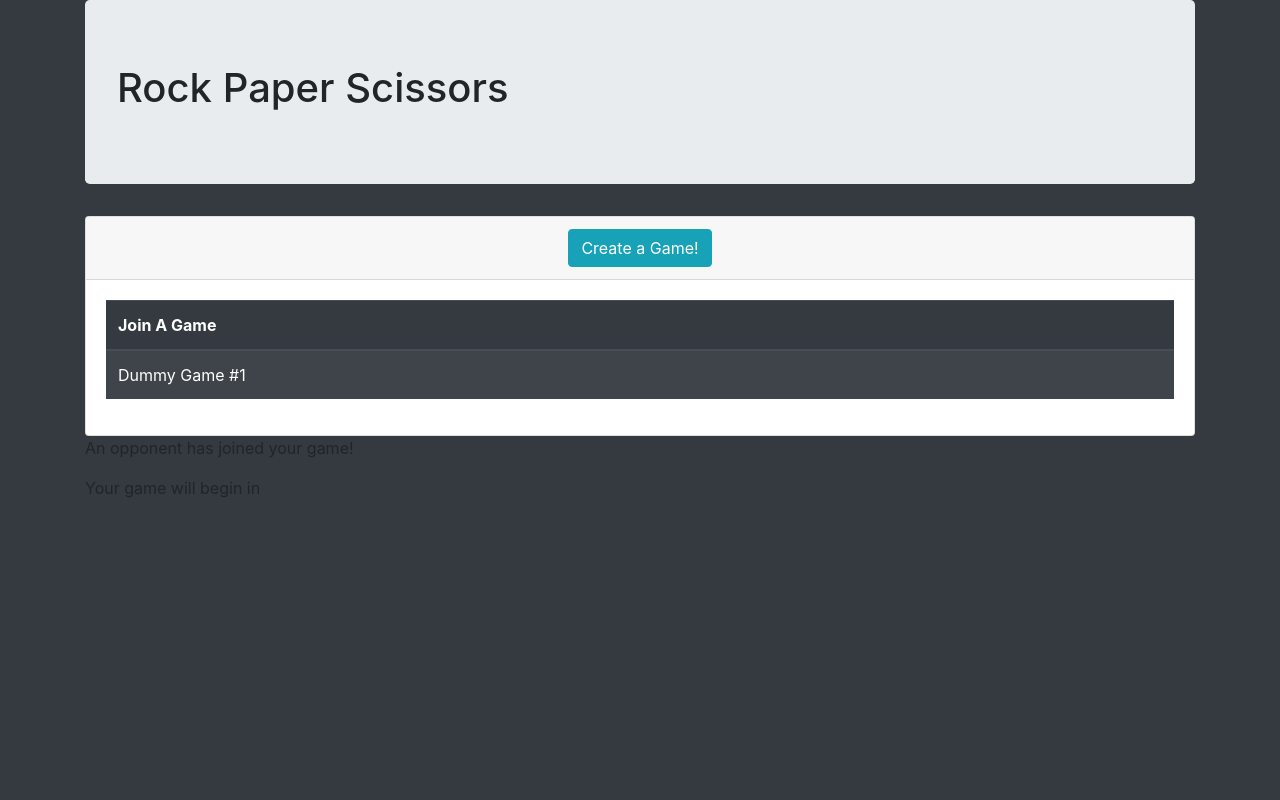
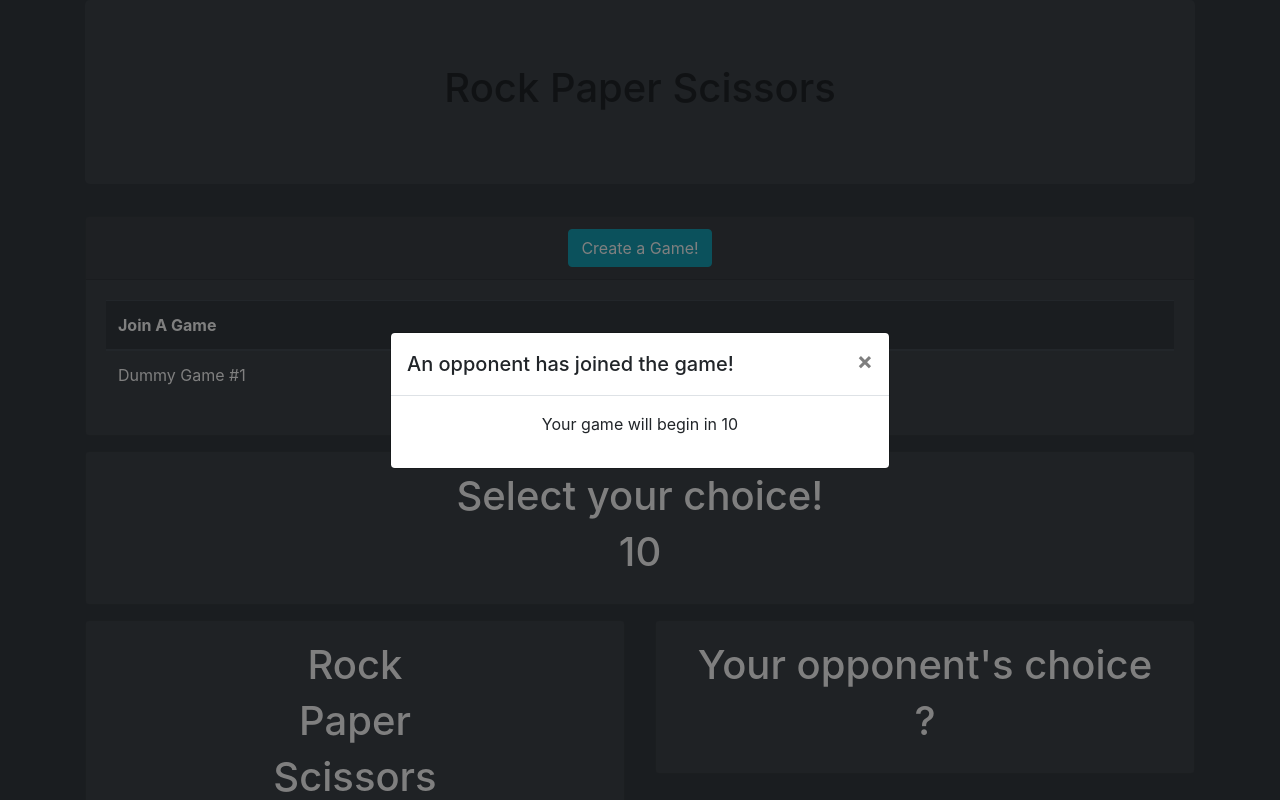
Before and after one commit to KGorham05/rps-firebase, a plain HTML site: page index.html in a window 1280 px wide. Shown: the top 800 px of the page. Drawn offline with nearby package versions, Linux system fonts and the light colour scheme.

Commit message:
wireframe updates

```diff
--- a/assets/css/style.css
+++ b/assets/css/style.css
@@ -1,3 +1,12 @@
 body {
     background: #343a40;
 }
+
+.card, .jumbotron {
+    background: #3e444a;
+}
+
+.card {
+    margin-bottom: 15px;
+    color: white;
+}
--- a/assets/js/app.js
+++ b/assets/js/app.js
@@ -19,3 +19,7 @@
         // on click change a state to "x selected"
             // change color of pick by changing image source, use js to increase the size of the selected element
     // display chat window as sticky footer
+
+    $('#game-start-modal').modal();
+    $('#game-start-modal').modal('show');
+    // need to stop modal from closing on click, only want it to close when timer reaches 0
--- a/index.html
+++ b/index.html
@@ -36,7 +36,7 @@
     <div class="container">
         <div class="row">
             <div class="col-md-12">
-                <div class="jumbotron">
+                <div class="jumbotron text-center">
                     <h1 id="hello-world">Rock Paper Scissors</h1>
                 </div>
             </div>
@@ -73,22 +73,45 @@
     <!-- Game Starting Modal -->
     <div class="container">
         <div class="row">
-            <div class="col-md-12">
-                <!-- Countdown Message -->
-                <p>An opponent has joined your game!</p>
-                <p>Your game will begin in <span id="counter-text"></span></p>
+            <div class="col-md-3"></div>
+            <div class="col-md-6">
 
+                <div class="modal fade" id="game-start-modal" tabindex="-1" role="dialog"
+                    aria-labelledby="exampleModalCenterTitle" aria-hidden="true">
+                    <div class="modal-dialog modal-dialog-centered" role="document">
+                        <div class="modal-content">
+                            <div class="modal-header">
+                                <h5 class="modal-title" id="exampleModalLongTitle">An opponent has joined the game!</h5>
+                                <button type="button" class="close" data-dismiss="modal" aria-label="Close">
+                                    <span aria-hidden="true">&times;</span>
+                                </button>
+                            </div>
+                            <div class="modal-body text-center">
+                                <p>Your game will begin in <span id="counter-text">10</span></p>
+                            </div>
+                        </div>
+                    </div>
+                </div>
             </div>
         </div>
     </div>
+
 
     <!-- Game Running Text Div -->
     <div class="container">
         <div class="row">
             <div class="col-md-12">
+                <div class="card">
+                    <div class="card-body text-center">
+                        <h1>Select your choice!</h1>
+                        <h1>10</h1>
+                    </div>
+                </div>
 
             </div>
+
         </div>
+    </div>
     </div>
 
 
@@ -96,10 +119,49 @@
     <div class="container">
         <div class="row">
             <div class="col-md-6" id="current-user-view">
-
+                <div class="card">
+                    <div class="card-body text-center">
+                        <h1>Rock</h1>
+                        <h1>Paper</h1>
+                        <h1>Scissors</h1>
+                    </div>
+                </div>
             </div>
             <div class="col-md-6" id="opponent-view">
+                <div class="card">
+                    <div class="card-body text-center">
+                        <h1>Your opponent's choice</h1>
+                        <h1>?</h1>
+                    </div>
+                </div>
+            </div>
+        </div>
+    </div>
 
+    <div class="container">
+        <div class="row">
+            <div class="col-md-12">
+                <div class="card">
+                    <div class="card-header">
+                        Start Chatting!
+                    </div>
+                    <div class="card-body">
+                        <p><strong>User 1:</strong> You're going down!</p>
+                        <p><strong>User 2:</strong> Your mom is ugly!</p>
+                    </div>
+                    <div class="card-footer">
+                        <form>
+                            <div class="row">
+                                <div class="col-md-10">
+                                    <input type="text" placeholder="Input text here!" class="form-control">
+                                </div>
+                                <div class="col-md-2">
+                                    <input type="submit" class="btn btn-info">
+                                </div>
+                            </div>
+                        </form>
+                    </div>
+                </div>
             </div>
         </div>
     </div>
```
